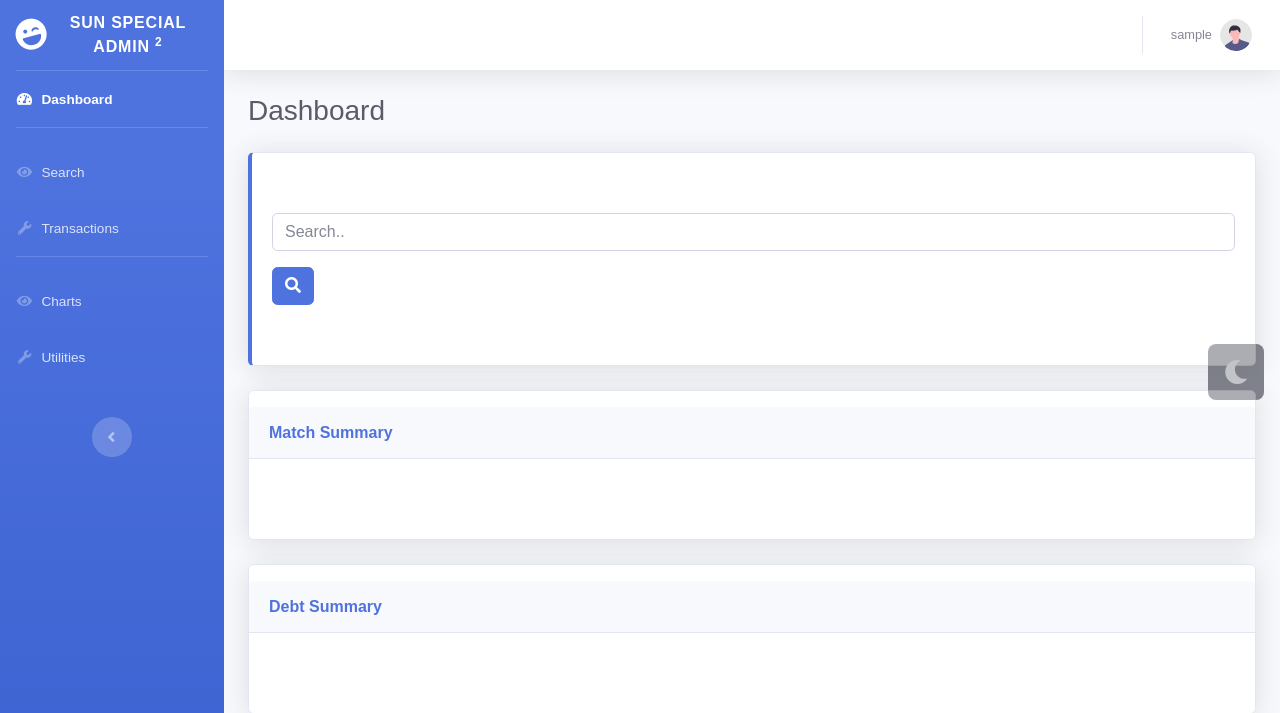
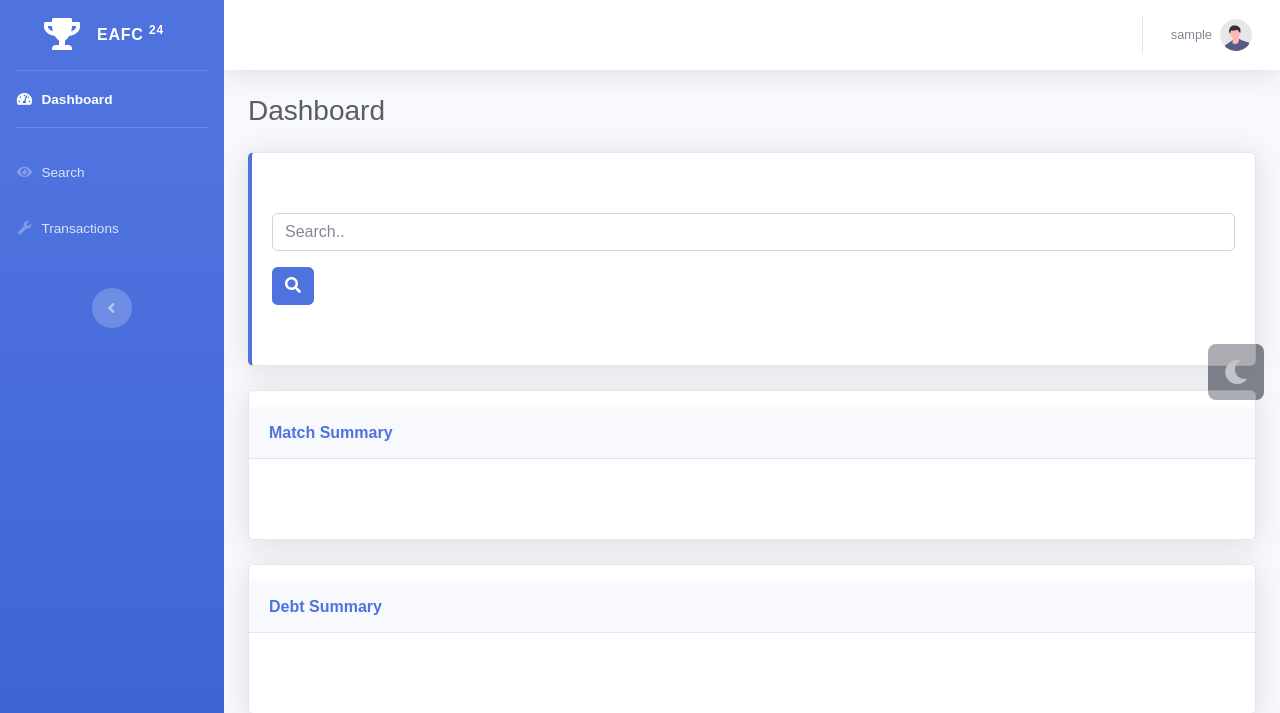
Before and after one commit to Wangach/sunday-special, a PHP site: page /search.php in a window 1280 px wide. Shown: the top 713 px of the page. Run offline with PHP 8.4, Linux system fonts and the light colour scheme; the visitor is signed in with stand-in values (Sample User, id 1); some libraries are stand-ins or nearby versions; some web fonts are replaced.

Commit message:
UI update

```diff
--- a/css/app.css
+++ b/css/app.css
@@ -14,7 +14,7 @@
 /*Custom Loaders*/
 .loader {
     position: fixed;
-    background-color: rgb(224, 225, 242, 1.0);
+    background-color: rgb(7, 7, 7);
     left: 0;
     top: 0;
     right: 0;
@@ -22,10 +22,10 @@
     z-index: 99;
   }
   .circle {
-    height: 30px;
-    width: 30px;
+    height: 20px;
+    width: 20px;
     border-radius: 100%;
-    background: #F17233;
+    background: #e2c9bd;
     position: fixed;
     top: 0px;
     bottom: 0px;
@@ -38,10 +38,10 @@
     animation-iteration-count: infinite;
   }
   .circle:nth-child(2) {
-    height: 30px;
-    width: 30px;
+    height: 20px;
+    width: 20px;
     border-radius: 100%;
-    background: #33E5F1;
+    background: #afe0e4;
     position: fixed;
     top: 0px;
     bottom: 0px;
@@ -54,10 +54,10 @@
     animation-iteration-count: infinite;
   }
   .circle:nth-child(3) {
-    height: 30px;
-    width: 30px;
+    height: 20px;
+    width: 20px;
     border-radius: 100%;
-    background: #C313D1;
+    background: #e1a5e6;
     position: fixed;
     top: 0px;
     bottom: 0px;
--- a/search.php
+++ b/search.php
@@ -12,7 +12,7 @@
     <meta name="description" content="">
     <meta name="author" content="John Wangaruro Kimani">
 
-    <title>Sunday Special Admin</title>
+    <title>EAFC 24 | Search Page</title>
 
     <!-- Custom fonts for this template-->
     <link href="vendor/fontawesome-free/css/all.min.css" rel="stylesheet" type="text/css">
@@ -56,10 +56,10 @@
 
             <!-- Sidebar - Brand -->
             <a class="sidebar-brand d-flex align-items-center justify-content-center" href="logged.php">
-                <div class="sidebar-brand-icon rotate-n-15">
-                    <i class="fas fa-laugh-wink"></i>
+                <div class="sidebar-brand-icon">
+                    <i class="fas fa-trophy"></i>
                 </div>
-                <div class="sidebar-brand-text mx-3">Sun Special Admin <sup>2</sup></div>
+                <div class="sidebar-brand-text mx-3">EAFC <sup>24</sup></div>
             </a>
 
             <!-- Divider -->
@@ -90,26 +90,6 @@
                 <a class="nav-link collapsed" href="#" >
                     <i class="fas fa-fw fa-wrench"></i>
                     <span>Transactions</span>
-                </a>
-            </li>
-
-            <!-- Divider -->
-            <hr class="sidebar-divider d-none d-md-block">
-
-            <!-- Nav Item - Pages Collapse Menu -->
-            <li class="nav-item">
-                <a class="nav-link collapsed" href="#" >
-                    <i class="fas fa-fw fa-eye"></i>
-                    <span>Charts</span>
-                </a>
-
-            </li>
-
-            <!-- Nav Item - Utilities Collapse Menu -->
-            <li class="nav-item">
-                <a class="nav-link collapsed" href="#" >
-                    <i class="fas fa-fw fa-wrench"></i>
-                    <span>Utilities</span>
                 </a>
             </li>
 
```
Also changed, not shown: logged.php (+3 -23 lines).
